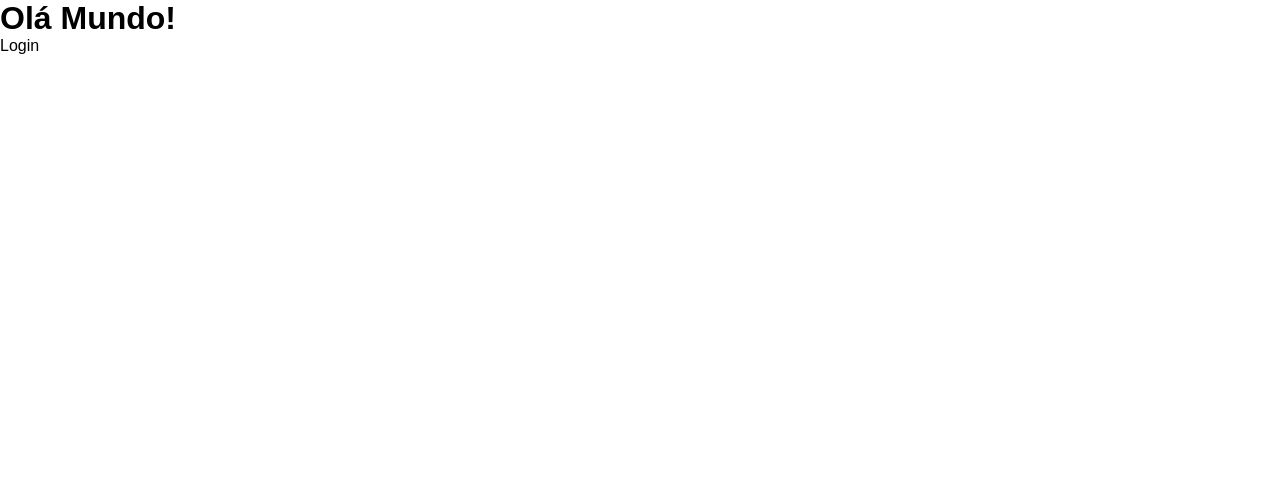
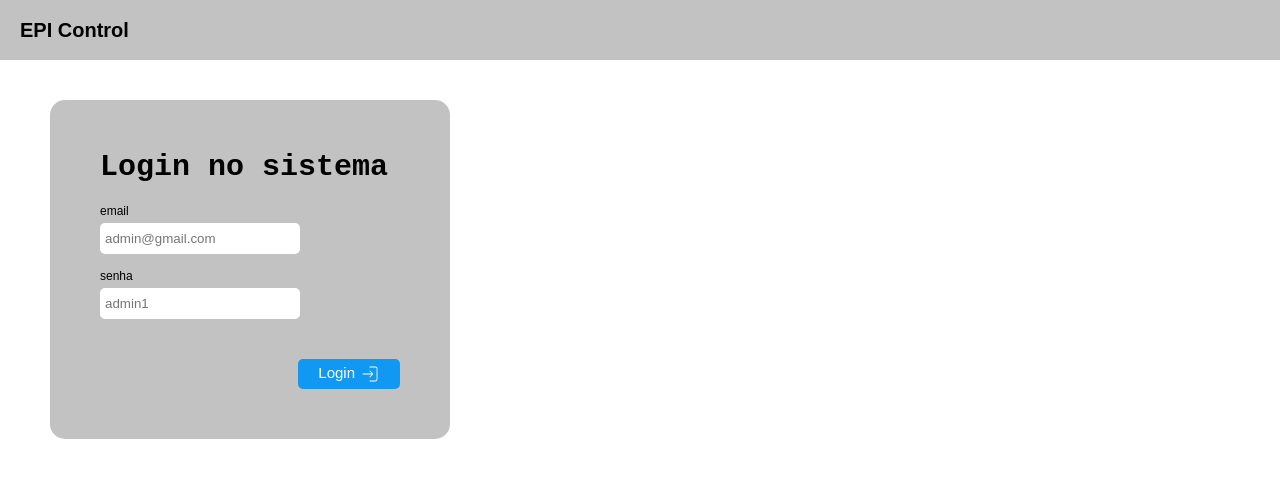
Before and after one commit to Guilherme020205/Projeto-Controle-EPI, a React (Vite) app in the folder frontend/: page / in a window 1280 px wide. Shown: the top 478 px of the page. Built offline with nearby package versions, Linux system fonts and the light colour scheme.

Commit message:
Feito o front

```diff
--- a/frontend/package.json
+++ b/frontend/package.json
@@ -14,6 +14,7 @@
     "nodemon": "^3.1.7",
     "react": "^18.3.1",
     "react-dom": "^18.3.1",
+    "react-icons": "^5.3.0",
     "react-router-dom": "^6.28.0"
   },
   "devDependencies": {
--- a/frontend/src/index.css
+++ b/frontend/src/index.css
@@ -4,7 +4,7 @@
   --preto: #030303;
   --cinza-escuro: #c2c2c2;
   --cinza-claro: #e5e5e5;
-  --azul-botao: #0000ff;
+  --azul-botao: #1198f3;
   --verde-estoque_positivo: #adffba;
   --vermelho-estoque-negativo: #ff8e8e;
 }
--- /dev/null
+++ b/frontend/src/pages/login/header/index.jsx
@@ -0,0 +1,11 @@
+import './style.css'
+
+export default function Header() {
+    return (
+        <>
+            <div className='header'>
+                <h1>EPI Control</h1>
+            </div>
+        </>
+    )
+}
--- /dev/null
+++ b/frontend/src/pages/login/header/style.css
@@ -0,0 +1,16 @@
+.header{
+    background-color: var(--cinza-escuro);
+    width: 100%;
+    height: 60px;
+    padding: 0px 20px;
+    display: flex;
+    justify-content: left;
+    align-items: center;
+    position: fixed;
+    top:0;
+    left: 0;
+
+    h1{
+        font-size: 20px;
+    }
+}
--- a/frontend/src/pages/login/index.jsx
+++ b/frontend/src/pages/login/index.jsx
@@ -1,9 +1,45 @@
+import { useState } from "react"
+import { CiLogin } from "react-icons/ci";
+import "./style.css"
+import Header from "./header/index.jsx";
 
-export default function PgLogin(){
+export default function PgLogin() {
+    const [email, setEmail] = useState("")
+    const [senha, setSenha] = useState("")
     return (
         <>
-            <h1>Olá Mundo!</h1>
-            <p>Login</p>
+            <header>
+                <Header />
+            </header>
+
+            <div className="box-principal">
+                <div className="box-form">
+                    <h2>Login no sistema</h2>
+                    <form action="">
+                        <p>email</p>
+                        <input
+                            type="email"
+                            placeholder="admin@gmail.com"
+                            value={email}
+                            name="email"
+                            required
+                        />
+
+                        <p>senha</p>
+                        <input
+                            type="password"
+                            placeholder="admin1"
+                            value={senha}
+                            name="password"
+                            required
+                        />
+
+                    </form>
+                </div>
+                <div className="box-button">
+                    <button>Login<CiLogin className="icon-CiLogin" /></button>
+                </div>
+            </div>
         </>
     )
 }
--- /dev/null
+++ b/frontend/src/pages/login/style.css
@@ -0,0 +1,66 @@
+.box-principal {
+    margin: 100px 50px;
+    background-color: var(--cinza-escuro);
+    max-width: 300px;
+    display: flex;
+    flex-direction: column;
+    gap: 30px;
+    padding: 50px;
+    border-radius: 15px;
+
+    h2 {
+        font-size: 30px;
+        font-family: monospace;
+     }
+}
+
+.box-form {
+    display: flex;
+    flex-direction: column;
+    gap: 20px;
+
+    form {
+        display: flex;
+        flex-direction: column;
+        gap: 5px;
+        width: 200px;
+
+        input {
+            margin-bottom: 10px;
+            padding: 8px 10px 8px 5px;
+            border-radius: 5px;
+            border: none;
+        }
+    }
+
+    p {
+        color: var(--black);
+        font-size: 12px;
+    }
+}
+
+.box-button {
+
+    display: flex;
+    justify-content: end;
+
+    button {
+        color: var(--branco);
+        background-color: var(--azul-botao);
+
+        display: flex;
+        gap: 5px;
+        justify-content: center;
+        flex-direction: row;
+        text-align: center;
+        border: none;
+        border-radius: 5px;
+        padding: 5px 20px;
+        font-size: 15px;
+        cursor: pointer;
+
+        .icon-CiLogin {
+            font-size: 20px;
+        }
+    }
+}
```
Also changed, not shown: 1 other file (tests, documents, lock files or other folders).
